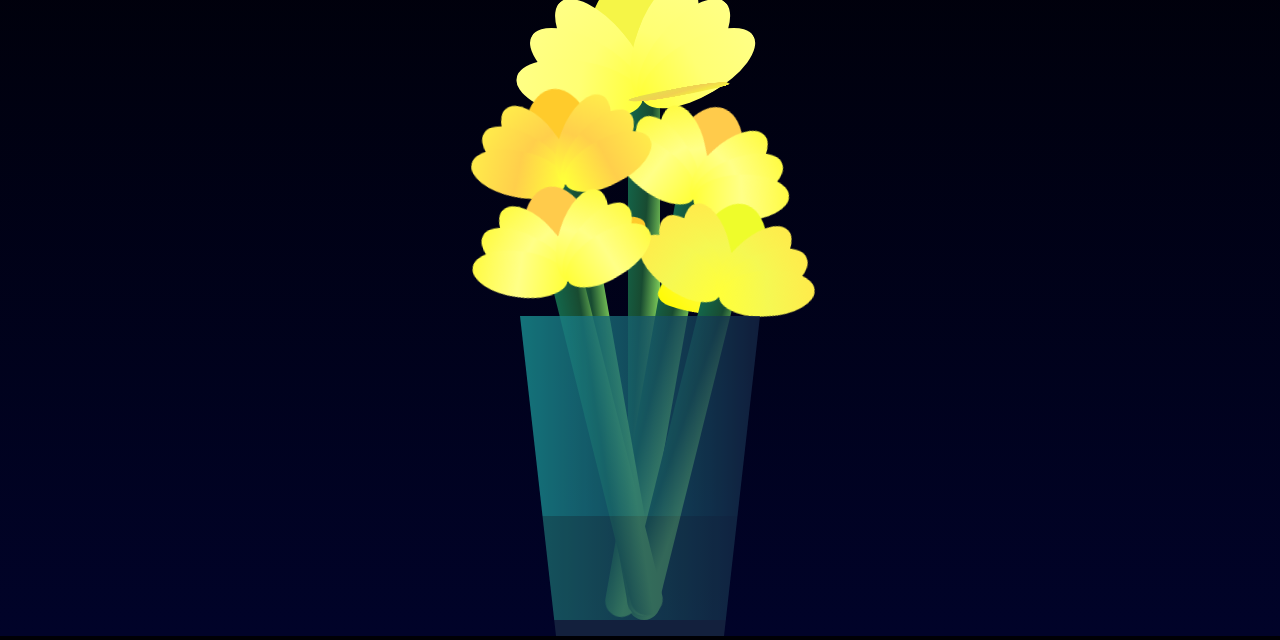
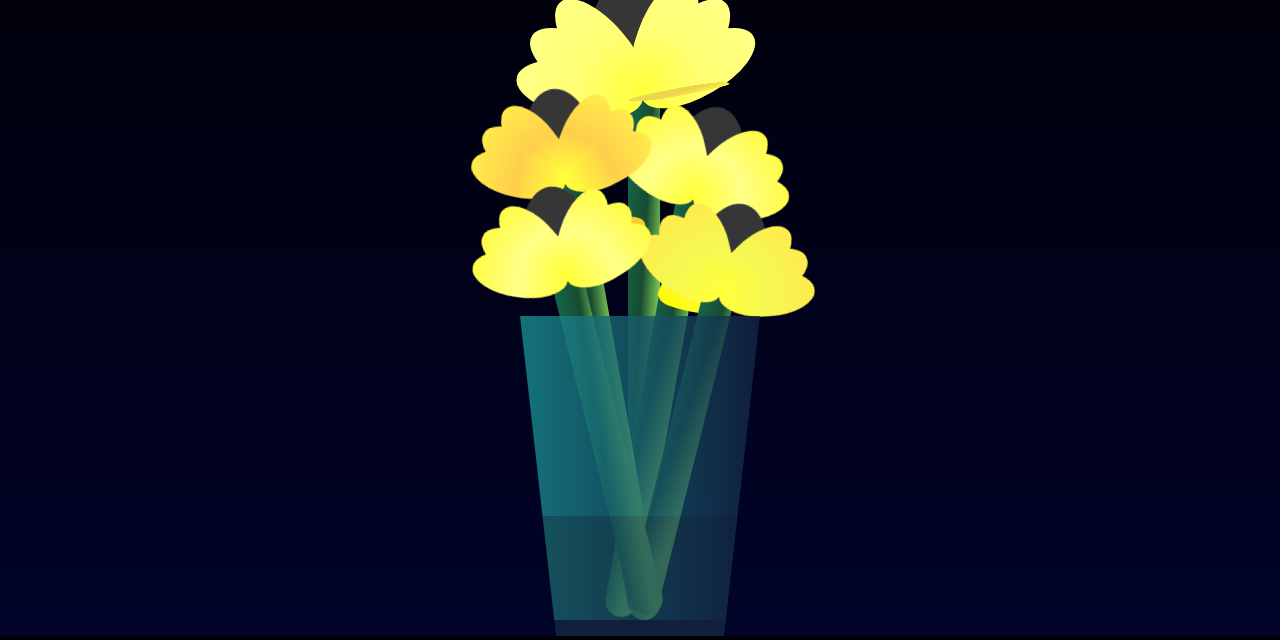
Before and after one commit to RoneyVaLo/flowers, a plain HTML site: page card.html in a window 1280 px wide. Shown: the part 164-804 px from the top of the page. Drawn offline with Linux system fonts and the light colour scheme.

Commit message:
change center color of the flowers

```diff
--- a/card.css
+++ b/card.css
@@ -87,7 +87,8 @@ body {
     width: 10vmin;
     height: 12vmin;
     bottom: 2vmin;
-    background-color: #eefc2b;
+    /* background-color: #eefc2b; */
+    background-color    : #363636;
 }
 
 /*! Flower #5*/
@@ -117,7 +118,8 @@ body {
     width: 10vmin;
     height: 12vmin;
     bottom: 2vmin;
-    background-color: #ffcb4b;
+    /* background-color: #ffcb4b; */
+    background-color    : #363636;
 }
 
 
@@ -178,7 +180,8 @@ body {
     width: 10vmin;
     height: 12vmin;
     bottom: 2vmin;
-    background-color: #ffcb2b;
+    /* background-color: #ffcb2b; */
+    background-color    : #363636;
 }
 
 /*? Centro flor derecha*/
@@ -186,8 +189,8 @@ body {
     width: 10vmin;
     height: 12vmin;
     bottom: 2vmin;
-    /* background-color: #de118b; */
-    background-color: #ffcb4b;
+    /* background-color: #ffcb4b; */
+    background-color    : #363636;
 }
 
 /*? Petalo que cae flor derecha*/
@@ -251,7 +254,8 @@ body {
     bottom: 3vmin;
     border-radius: 50% 50% 50% 50% / 80% 80% 20% 20%;
     /* background-color: #e24f5f; */
-    background-color: #f5f547;
+    /* background-color: #f5f547; */
+    background-color    : #363636;
     background-image: none;
     animation: open-flowe--middle 1.4s 1s backwards;
 }
```
